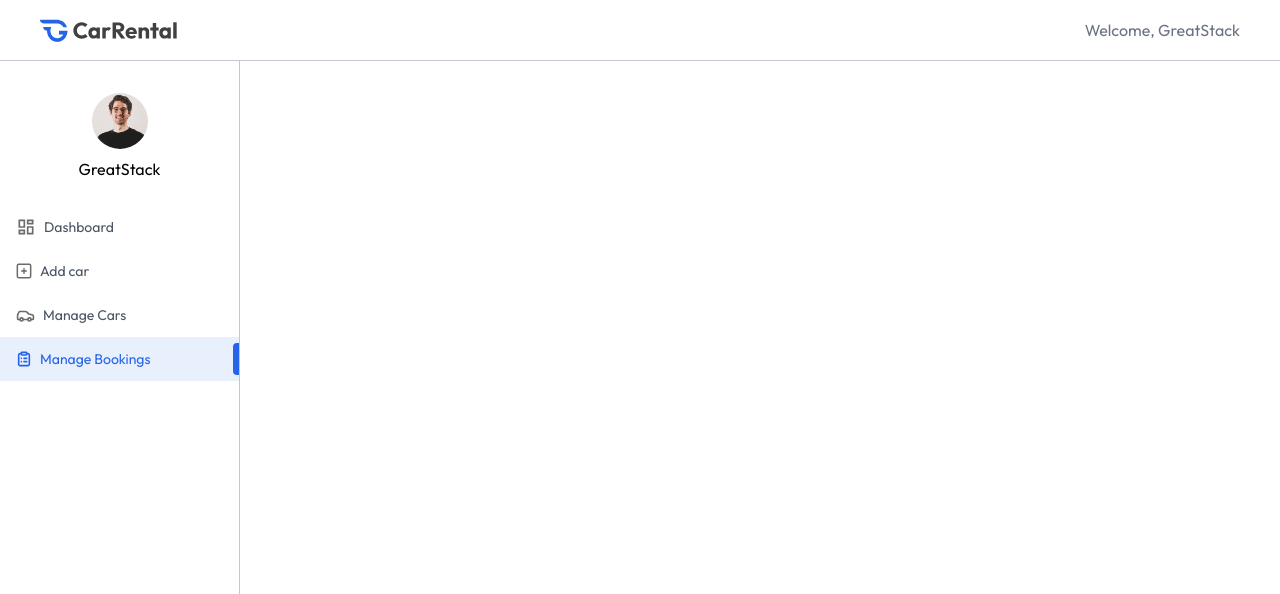
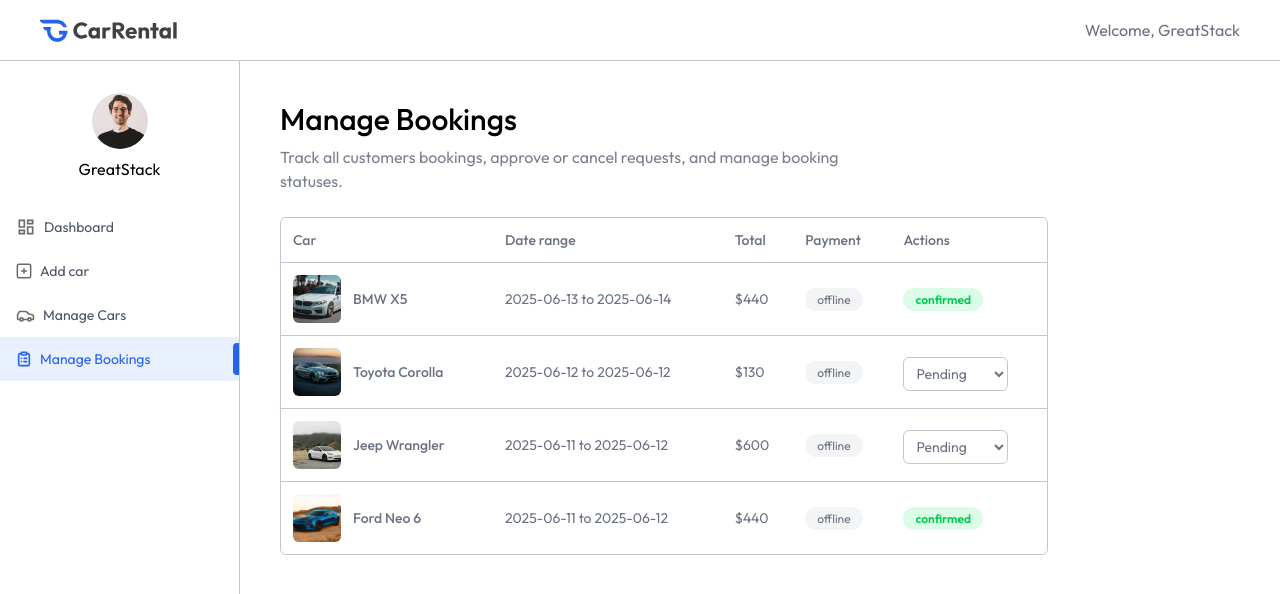
Before and after one commit to Mathiasheartman/carsRental, a React (Vite) app in the folder client/: page /owner/manage-bookings in a window 1280 px wide. Shown: the top 594 px of the page. Built offline with nearby package versions, Linux system fonts and the light colour scheme.

Commit message:
Initial commit

```diff
--- a/client/src/App.jsx
+++ b/client/src/App.jsx
@@ -11,6 +11,7 @@ import Dashboard from "./pages/owner/Dashboard";
 import AddCar from "./pages/owner/AddCar";
 import ManageCars from "./pages/owner/ManageCars";
 import ManageBookings from "./pages/owner/ManageBookings";
+import Login from "./components/Login";
 
 function App() {
   const [showLogin, setShowLogin] = useState(false);
@@ -18,6 +19,7 @@ function App() {
 
   return (
     <>
+      {showLogin && <Login setShowLogin={setShowLogin} />}
       {!isOwnerPath && <Navbar setShowLogin={setShowLogin} />}
 
       <Routes>
--- /dev/null
+++ b/client/src/components/Login.jsx
@@ -0,0 +1,91 @@
+import { useState } from "react";
+
+function Login({ setShowLogin }) {
+  const [state, setState] = useState("login");
+  const [name, setName] = useState("");
+  const [email, setEmail] = useState("");
+  const [password, setPassword] = useState("");
+
+  const onSubmitHandler = async (e) => {
+    e.preventDefault();
+  };
+
+  return (
+    <div
+      onClick={() => setShowLogin(false)}
+      className="fixed  top-0 bottom-0 left-0 right-0 z-100 flex items-center text-sm text-gray-600 bg-black/50"
+    >
+      <form
+        onSubmit={onSubmitHandler}
+        onClick={(e) => e.stopPropagation()}
+        className="flex flex-col gap-4 m-auto items-start p-8 py-12 w-80 sm:w-[352px] rounded-lg shadow-xl border border-gray-200 bg-white"
+      >
+        <p className="text-2xl font-medium m-auto">
+          <span className="text-primary">User</span>{" "}
+          {state === "login" ? "Login" : "Sign Up"}
+        </p>
+        {state === "register" && (
+          <div className="w-full">
+            <p>Name</p>
+            <input
+              onChange={(e) => setName(e.target.value)}
+              value={name}
+              placeholder="type here"
+              className="border border-gray-200 rounded w-full p-2 mt-1 outline-primary"
+              type="text"
+              required
+            />
+          </div>
+        )}
+        <div className="w-full ">
+          <p>Email</p>
+          <input
+            onChange={(e) => setEmail(e.target.value)}
+            value={email}
+            placeholder="type here"
+            className="border border-gray-200 rounded w-full p-2 mt-1 outline-primary"
+            type="email"
+            required
+          />
+        </div>
+        <div className="w-full ">
+          <p>Password</p>
+          <input
+            onChange={(e) => setPassword(e.target.value)}
+            value={password}
+            placeholder="type here"
+            className="border border-gray-200 rounded w-full p-2 mt-1 outline-primary"
+            type="password"
+            required
+          />
+        </div>
+        {state === "register" ? (
+          <p>
+            Already have account?{" "}
+            <span
+              onClick={() => setState("login")}
+              className="text-primary cursor-pointer"
+            >
+              click here
+            </span>
+          </p>
+        ) : (
+          <p>
+            Create an account?{" "}
+            <span
+              onClick={() => setState("register")}
+              className="text-primary cursor-pointer"
+            >
+              click here
+            </span>
+          </p>
+        )}
+        <button className="bg-primary hover:bg-primary-dull transition-all text-white w-full py-2 rounded-md cursor-pointer">
+          {state === "register" ? "Create Account" : "Login"}
+        </button>
+      </form>
+    </div>
+  );
+}
+
+export default Login;
--- a/client/src/pages/owner/ManageBookings.jsx
+++ b/client/src/pages/owner/ManageBookings.jsx
@@ -1,5 +1,95 @@
+import { useEffect, useState } from "react";
+import { dummyMyBookingsData } from "../../assets/assets";
+import Title from "../../components/owner/Title";
+
 function ManageBookings() {
-  return <div></div>;
+  const currency = import.meta.env.VITE_CURRENCY;
+
+  const [bookings, setBookings] = useState([]);
+
+  const fetchOwnerBookings = async () => {
+    setBookings(dummyMyBookingsData);
+  };
+
+  useEffect(() => {
+    fetchOwnerBookings();
+  }, []);
+
+  return (
+    <div className="px-4 pt-10 md:px-10 w-full">
+      <Title
+        title="Manage Bookings"
+        subTitle="Track all customers bookings, approve or cancel requests, and manage booking statuses."
+      />
+
+      <div className="max-w-3xl w-full rounded-md overflow-hidden border border-borderColor mt-6">
+        <table className="w-full border-collapse text-left text-sm text-gray-600">
+          <thead className="text-gray-500">
+            <tr>
+              <th className="p-3 font-medium">Car</th>
+              <th className="p-3 font-medium max-md:hidden">Date range</th>
+              <th className="p-3 font-medium">Total</th>
+              <th className="p-3 font-medium max-md:hidden">Payment</th>
+              <th className="p-3 font-medium">Actions</th>
+            </tr>
+          </thead>
+          <tbody>
+            {bookings?.map((booking, index) => (
+              <tr
+                key={index}
+                className="border-t border-borderColor text-gray-500"
+              >
+                <td className="p-3 flex items-center gap-3">
+                  <img
+                    src={booking.car.image}
+                    alt=""
+                    className="h-12 w-12 aspect-square rounded-md object-cover"
+                  />
+                  <p className="font-medium max-md:hidden">
+                    {booking.car.brand} {booking.car.model}
+                  </p>
+                </td>
+
+                <td className="p-3 max-md:hidden">
+                  {booking.pickupDate.split("T")[0]} to{" "}
+                  {booking.returnDate.split("T")[0]}
+                </td>
+
+                <td className="p-3">
+                  {currency}
+                  {booking.price}
+                </td>
+
+                <td className="p-3 max-md:hidden">
+                  <span className="bg-gray-100 px-3 py-1 rounded-full text-xs">
+                    offline
+                  </span>
+                </td>
+                <td className="p-3">
+                  {booking.status === "pending" ? (
+                    <select
+                      value={booking.status}
+                      className="px-2 py-1.5 mt-1 text-gray-500  border border-borderColor rounded-md outline-none"
+                    >
+                      <option value="pending">Pending</option>
+                      <option value="cancelled">Cancelled</option>
+                      <option value="confirmed">Confirmed</option>
+                    </select>
+                  ) : (
+                    <span
+                      className={`px-3 py-1 rounded-full text-xs font-semibold ${booking.status === "confirmed" ? "bg-green-100 text-green-500" : "bg-red-100 text-red-500"}`}
+                    >
+                      {booking.status}
+                    </span>
+                  )}
+                </td>
+              </tr>
+            ))}
+          </tbody>
+        </table>
+      </div>
+    </div>
+  );
 }
 
 export default ManageBookings;
--- a/client/src/pages/owner/ManageCars.jsx
+++ b/client/src/pages/owner/ManageCars.jsx
@@ -1,5 +1,5 @@
 import { useEffect, useState } from "react";
-import { dummyCarData } from "../../assets/assets";
+import { assets, dummyCarData } from "../../assets/assets";
 import Title from "../../components/owner/Title";
 
 function ManageCars() {
@@ -58,7 +58,26 @@ function ManageCars() {
                   {car.pricePerDay}/day
                 </td>
                 <td className="p-3 max-md:hidden">
-                  <span>{car.isAvailable ? "Available" : "Unavailable"}</span>
+                  <span
+                    className={`px-3 py-1 rounded-full text-xs ${car.isAvailable ? "bg-green-100 text-green-500" : "bg-red-100 text-red-500"}`}
+                  >
+                    {car.isAvailable ? "Available" : "Unavailable"}
+                  </span>
+                </td>
+
+                <td className="flex items-center p-3">
+                  <img
+                    src={
+                      car.isAvailable ? assets.eye_close_icon : assets.eye_icon
+                    }
+                    alt=""
+                    className="cursor-pointer"
+                  />
+                  <img
+                    src={assets.delete_icon}
+                    alt=""
+                    className="cursor-pointer"
+                  />
                 </td>
               </tr>
             ))}
```
